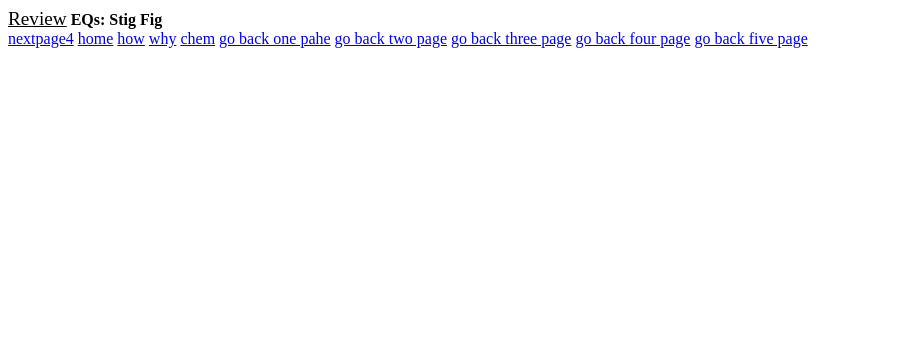
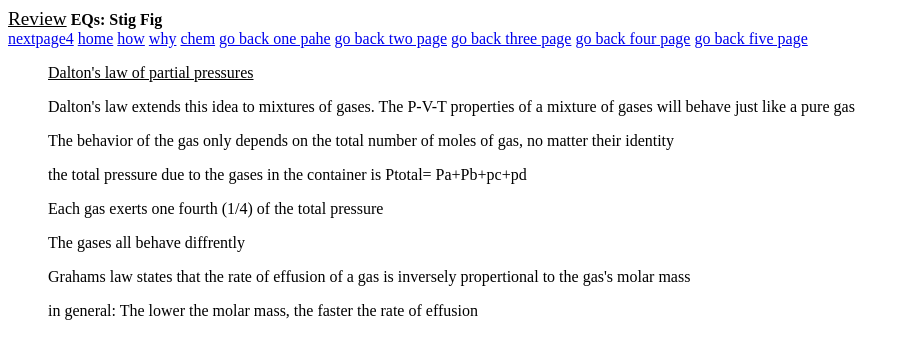
Before and after one commit to AdenBornschein2/politics-and-Chemistry, a plain HTML site: page nextpage6.html in a window 1280 px wide. Shown: the whole page, without its empty margins (0-910 px from the left). Drawn offline with Linux system fonts and the light colour scheme.

Commit message:
Update nextpage6.html

```diff
--- a/nextpage6.html
+++ b/nextpage6.html
@@ -18,3 +18,11 @@
   <a href="nextpage2.html">go back four page</a>
   <a href="nextpage.html">go back five page</a>
 </div>
+		<ul><u>Dalton's law of partial pressures</u></ul>
+		<ul> Dalton's law extends this idea to mixtures of gases. The P-V-T properties of a mixture of gases will behave just like a pure gas</ul>
+		<ul> The behavior of the gas only depends on the total number of moles of gas, no matter their identity</ul>
+		<ul> the total pressure due to the gases in the container is Ptotal= Pa+Pb+pc+pd</ul>
+		<ul> Each gas exerts one fourth (1/4) of the total pressure </ul>
+		<ul> The gases all behave diffrently</ul>
+		<ul> Grahams law states that the rate of effusion of a gas is inversely propertional to the gas's molar mass</ul>
+		<ul> in general: The lower the molar mass, the faster the rate of effusion </ul>
```
